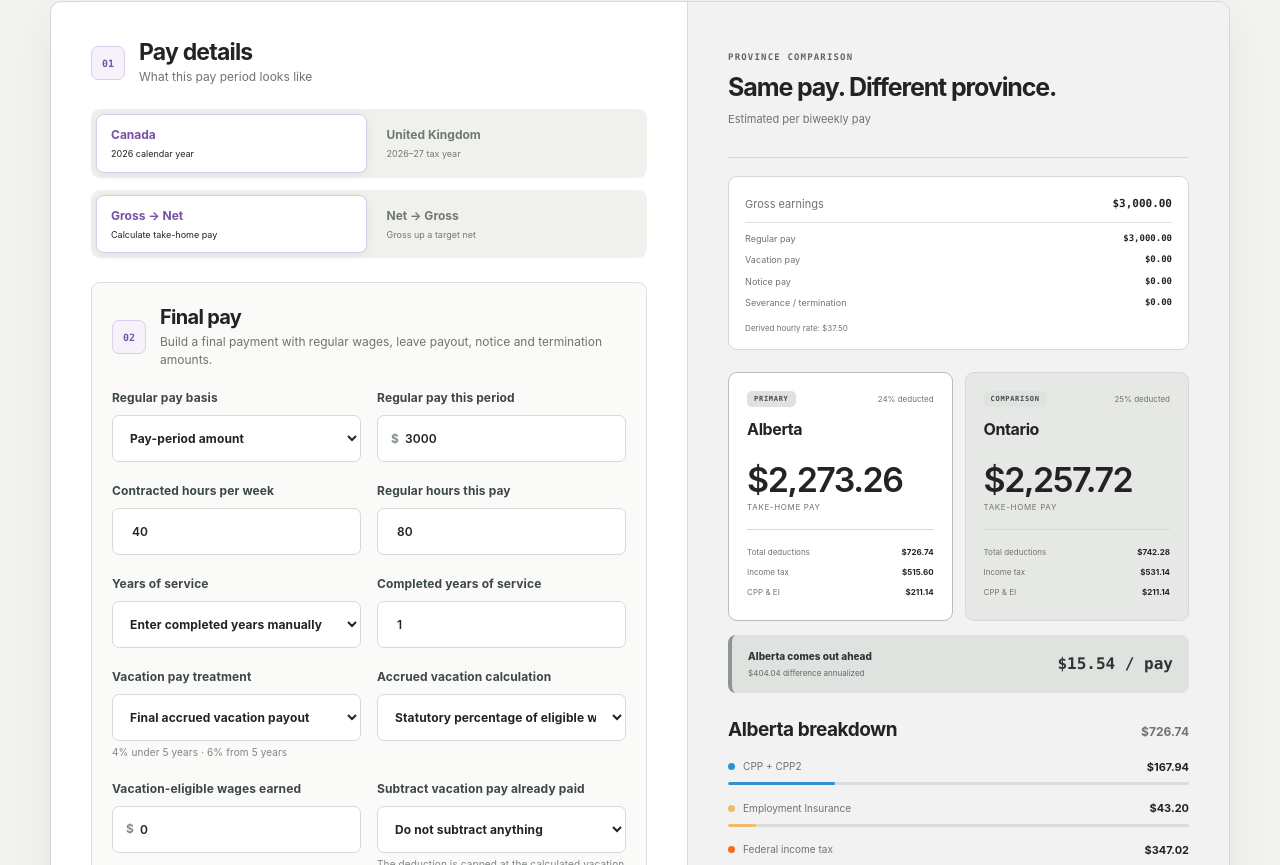
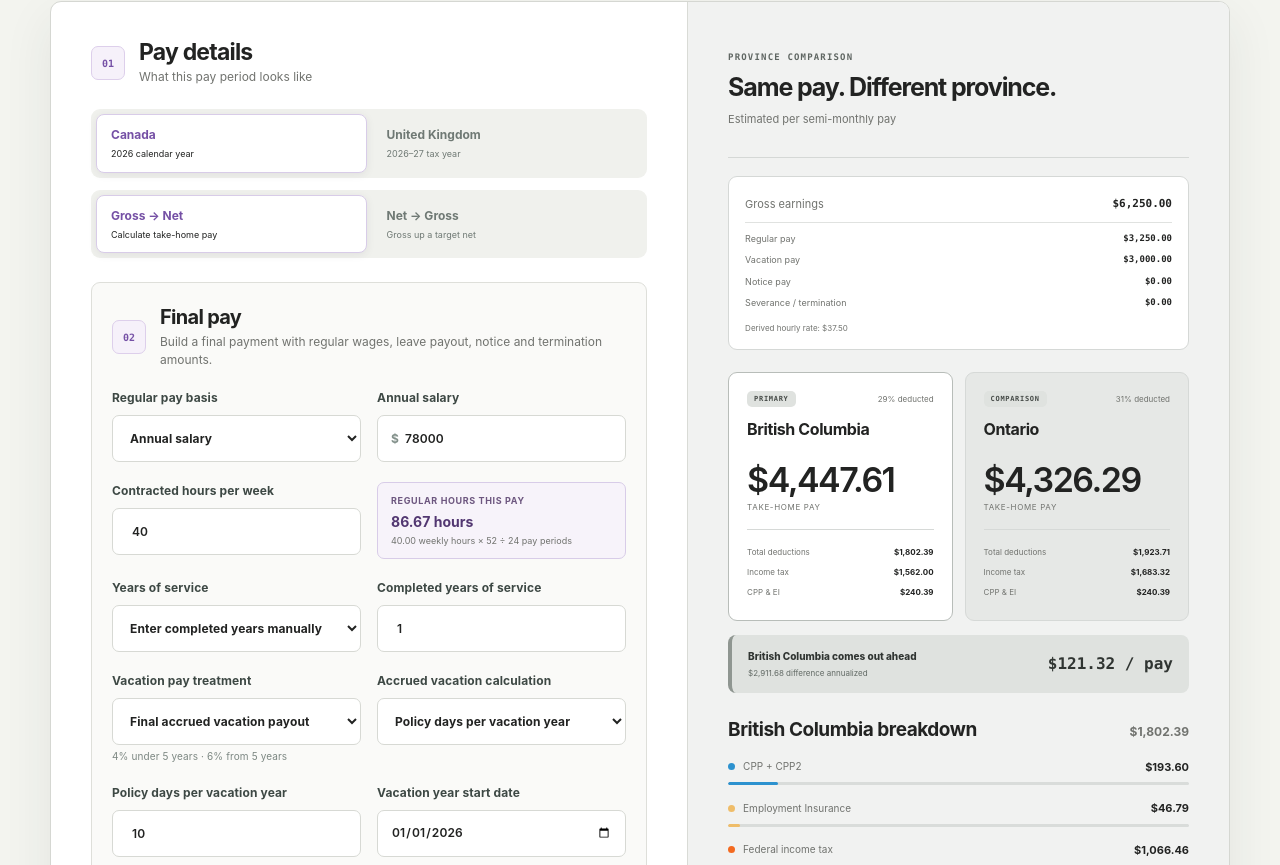
Before and after one commit to yiningchao/payroll-calculator, a Next.js app: page /final-pay in a window 1280 px wide. Shown: the part 295-1160 px from the top of the page. Built offline with nearby package versions, Linux system fonts and the light colour scheme.

Commit message:
Apply Canada and UK payroll defaults

```diff
--- a/app/PayrollCalculator.tsx
+++ b/app/PayrollCalculator.tsx
@@ -250,16 +250,16 @@ function ukStudentLoanThreshold(plan: string, frequency: number) {
 export default function PayrollCalculator({ tool = "salary" }: { tool?: ToolPage }) {
   const [country, setCountry] = useState<"CA" | "UK">("CA");
   const [calculationMode, setCalculationMode] = useState<"grossToNet" | "netToGross">("grossToNet");
-  const [province, setProvince] = useState("AB");
+  const [province, setProvince] = useState("BC");
   const [comparisonProvince, setComparisonProvince] = useState("ON");
-  const [frequency, setFrequency] = useState(26);
+  const [frequency, setFrequency] = useState(24);
   const [gross, setGross] = useState("3000");
   const [targetNet, setTargetNet] = useState("2300");
   const [benefits, setBenefits] = useState("0");
   const [rrsp, setRrsp] = useState("0");
   const [otherDeductions, setOtherDeductions] = useState("0");
   const [federalClaim, setFederalClaim] = useState("16452");
-  const [provincialClaim, setProvincialClaim] = useState(String(PROVINCES.AB.claim));
+  const [provincialClaim, setProvincialClaim] = useState(String(PROVINCES.BC.claim));
   const [comparisonClaim, setComparisonClaim] = useState(String(PROVINCES.ON.claim));
   const [additionalTax, setAdditionalTax] = useState("0");
   const [multipleEmployers, setMultipleEmployers] = useState(false);
@@ -273,11 +273,10 @@ export default function PayrollCalculator({ tool = "salary" }: { tool?: ToolPage
   const [studentLoanPlan, setStudentLoanPlan] = useState("none");
   const [postgraduateLoan, setPostgraduateLoan] = useState(false);
   const [salarySacrifice, setSalarySacrifice] = useState("0");
-  const [payBasis, setPayBasis] = useState<PayBasis>("period");
+  const [payBasis, setPayBasis] = useState<PayBasis>("annual");
   const [annualSalary, setAnnualSalary] = useState("78000");
   const [hourlyRate, setHourlyRate] = useState("35");
   const [weeklyHours, setWeeklyHours] = useState("40");
-  const [regularHours, setRegularHours] = useState("80");
   const [overtimeHours, setOvertimeHours] = useState("0");
   const [ukOvertimeMultiplier, setUkOvertimeMultiplier] = useState("1");
   const [yearsService, setYearsService] = useState("1");
@@ -285,11 +284,11 @@ export default function PayrollCalculator({ tool = "salary" }: { tool?: ToolPage
   const [employmentStartDate, setEmploymentStartDate] = useState("");
   const [lastEmploymentDate, setLastEmploymentDate] = useState("");
   const [vacationMode, setVacationMode] = useState<VacationMode>(tool === "final" || tool === "vacation" ? "final" : "none");
-  const [vacationAccrualMode, setVacationAccrualMode] = useState<VacationAccrualMode>("statutory");
+  const [vacationAccrualMode, setVacationAccrualMode] = useState<VacationAccrualMode>("policyDays");
   const [vacationEarnings, setVacationEarnings] = useState("0");
   const [vacationYearStartDate, setVacationYearStartDate] = useState("2026-01-01");
   const [accrualThroughDate, setAccrualThroughDate] = useState("2026-12-31");
-  const [policyVacationUnits, setPolicyVacationUnits] = useState("80");
+  const [policyVacationUnits, setPolicyVacationUnits] = useState("10");
   const [manualAccruedHours, setManualAccruedHours] = useState("0");
   const [manualAccruedValue, setManualAccruedValue] = useState("0");
   const [vacationPaidMode, setVacationPaidMode] = useState<VacationPaidMode>("none");
@@ -319,16 +318,29 @@ export default function PayrollCalculator({ tool = "salary" }: { tool?: ToolPage
 
   const switchCountry = (nextCountry: "CA" | "UK") => {
     setCountry(nextCountry);
-    if (nextCountry === "UK" && frequency === 24) setFrequency(12);
+    setPayBasis("annual");
+    setVacationAccrualMode("policyDays");
+    if (nextCountry === "CA") {
+      setFrequency(24);
+      setProvince("BC");
+      setComparisonProvince("ON");
+      setProvincialClaim(String(PROVINCES.BC.claim));
+      setComparisonClaim(String(PROVINCES.ON.claim));
+      setPolicyVacationUnits("10");
+    } else {
+      setFrequency(12);
+      setPolicyVacationUnits("20");
+    }
   };
 
   const calculatedServiceYears = serviceYearsBetween(employmentStartDate, lastEmploymentDate);
   const effectiveYearsService = serviceMode === "dates" ? calculatedServiceYears : num(yearsService);
+  const regularHoursThisPay = num(weeklyHours) * 52 / frequency;
 
   const earnings = useMemo<EarningsBreakdown>(() => {
     const annual = num(annualSalary);
     const hoursPerWeek = Math.max(1, num(weeklyHours));
-    const hoursThisPay = num(regularHours);
+    const hoursThisPay = regularHoursThisPay;
     const derivedHourly = payBasis === "annual"
       ? annual / (hoursPerWeek * 52)
       : payBasis === "hourly"
@@ -396,7 +408,7 @@ export default function PayrollCalculator({ tool = "salary" }: { tool?: ToolPage
       vacationBeforePaid: round(vacationBeforePaid),
       vacationPaidDeduction: round(Math.min(vacationBeforePaid, vacationPaidDeduction)),
     };
-  }, [annualSalary, weeklyHours, regularHours, payBasis, hourlyRate, gross, frequency, country, ukOvertimeMultiplier, overtimeHours, province, effectiveYearsService, vacationMode, vacationAccrualMode, vacationEarnings, vacationYearStartDate, accrualThroughDate, policyVacationUnits, manualAccruedHours, manualAccruedValue, vacationPaidMode, vacationPaid, vacationPaidHours, unusedHolidayDays, holidayDailyRate, finalPay, noticeInputMode, noticeWeeks, severanceInputMode, terminationAmount]);
+  }, [annualSalary, weeklyHours, regularHoursThisPay, payBasis, hourlyRate, gross, frequency, country, ukOvertimeMultiplier, overtimeHours, province, effectiveYearsService, vacationMode, vacationAccrualMode, vacationEarnings, vacationYearStartDate, accrualThroughDate, policyVacationUnits, manualAccruedHours, manualAccruedValue, vacationPaidMode, vacationPaid, vacationPaidHours, unusedHolidayDays, holidayDailyRate, finalPay, noticeInputMode, noticeWeeks, severanceInputMode, terminationAmount]);
 
   const payrollGross = calculationMode === "grossToNet" ? earnings.taxableGross : num(gross);
   const showOvertime = tool === "overtime";
@@ -604,18 +616,18 @@ export default function PayrollCalculator({ tool = "salary" }: { tool?: ToolPage
   ];
 
   const reset = () => {
-    setCalculationMode("grossToNet"); setProvince("AB"); setComparisonProvince("ON"); setFrequency(26); setGross("3000"); setTargetNet("2300"); setBenefits("0"); setRrsp("0");
-    setOtherDeductions("0"); setFederalClaim("16452"); setProvincialClaim("22769");
+    setCalculationMode("grossToNet"); setProvince("BC"); setComparisonProvince("ON"); setFrequency(country === "CA" ? 24 : 12); setGross("3000"); setTargetNet("2300"); setBenefits("0"); setRrsp("0");
+    setOtherDeductions("0"); setFederalClaim("16452"); setProvincialClaim(String(PROVINCES.BC.claim));
     setComparisonClaim("12989");
     setAdditionalTax("0"); setMultipleEmployers(false); setCppExempt(false); setEiExempt(false);
     setUkRegion("rUK"); setUkComparisonRegion("SCT"); setUkTaxBasis("standard"); setNiCategory("A");
     setStudentLoanPlan("none"); setPostgraduateLoan(false); setSalarySacrifice("0");
-    setPayBasis("period"); setAnnualSalary("78000"); setHourlyRate("35"); setWeeklyHours("40"); setRegularHours("80");
+    setPayBasis("annual"); setAnnualSalary("78000"); setHourlyRate("35"); setWeeklyHours("40");
     setOvertimeHours("0"); setUkOvertimeMultiplier("1"); setYearsService("1"); setServiceMode("manual");
     setEmploymentStartDate(""); setLastEmploymentDate("");
     setVacationMode(tool === "final" || tool === "vacation" ? "final" : "none");
-    setVacationAccrualMode("statutory"); setVacationEarnings("0"); setVacationYearStartDate("2026-01-01");
-    setAccrualThroughDate("2026-12-31"); setPolicyVacationUnits("80"); setManualAccruedHours("0"); setManualAccruedValue("0");
+    setVacationAccrualMode("policyDays"); setVacationEarnings("0"); setVacationYearStartDate("2026-01-01");
+    setAccrualThroughDate("2026-12-31"); setPolicyVacationUnits(country === "CA" ? "10" : "20"); setManualAccruedHours("0"); setManualAccruedValue("0");
     setVacationPaidMode("none"); setVacationPaid("0"); setVacationPaidHours("0");
     setUnusedHolidayDays("0"); setHolidayDailyRate("0"); setFinalPay(tool === "final");
     setNoticeInputMode("weeks"); setNoticeWeeks("0"); setSeveranceInputMode("value"); setTerminationAmount("0");
@@ -685,7 +697,11 @@ export default function PayrollCalculator({ tool = "salary" }: { tool?: ToolPage
                 {payBasis === "hourly" && <MoneyField symbol={country === "CA" ? "$" : "£"} label="Hourly rate" value={hourlyRate} onChange={setHourlyRate} />}
                 {payBasis === "period" && <MoneyField symbol={country === "CA" ? "$" : "£"} label="Regular pay this period" value={gross} onChange={setGross} />}
                 <MoneyField symbol="" label="Contracted hours per week" value={weeklyHours} onChange={setWeeklyHours} />
-                {payBasis !== "annual" && <MoneyField symbol="" label="Regular hours this pay" value={regularHours} onChange={setRegularHours} />}
+                <div className="calculated-value" role="status">
+                  <span>Regular hours this pay</span>
+                  <b>{regularHoursThisPay.toFixed(2)} hours</b>
+                  <small>{num(weeklyHours).toFixed(2)} weekly hours × 52 ÷ {frequency} pay periods</small>
+                </div>
                 {showOvertime && <MoneyField symbol="" label="Eligible overtime hours" value={overtimeHours} onChange={setOvertimeHours} hint={country === "CA" ? "Enter only hours that qualify under local rules; most eligible overtime is paid at 1.5×." : "UK overtime rates come from the contract; there is no general statutory premium."} />}
                 {showOvertime && country === "UK" && (
                   <label>
```
Also changed, not shown: 1 other file (tests, documents, lock files or other folders).
